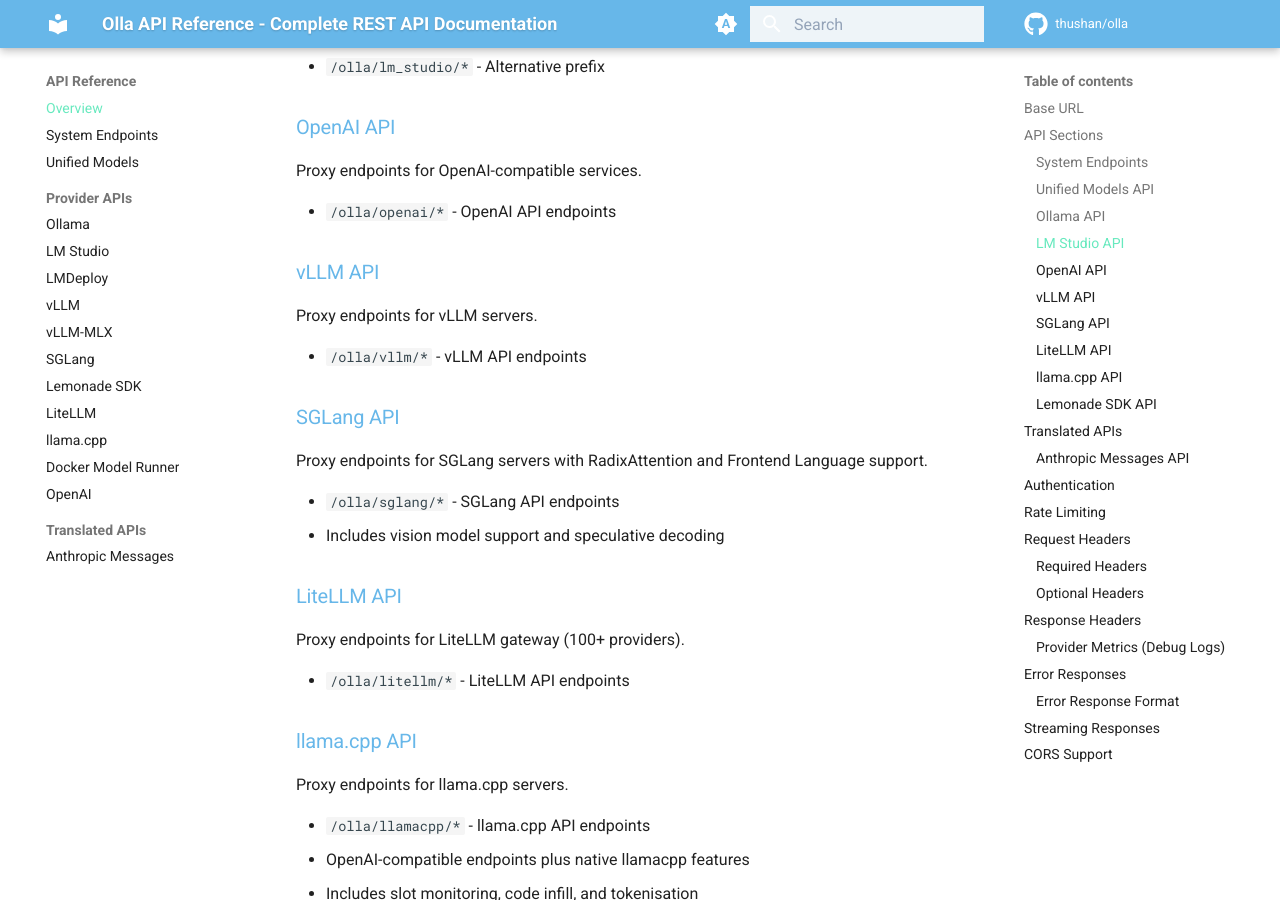
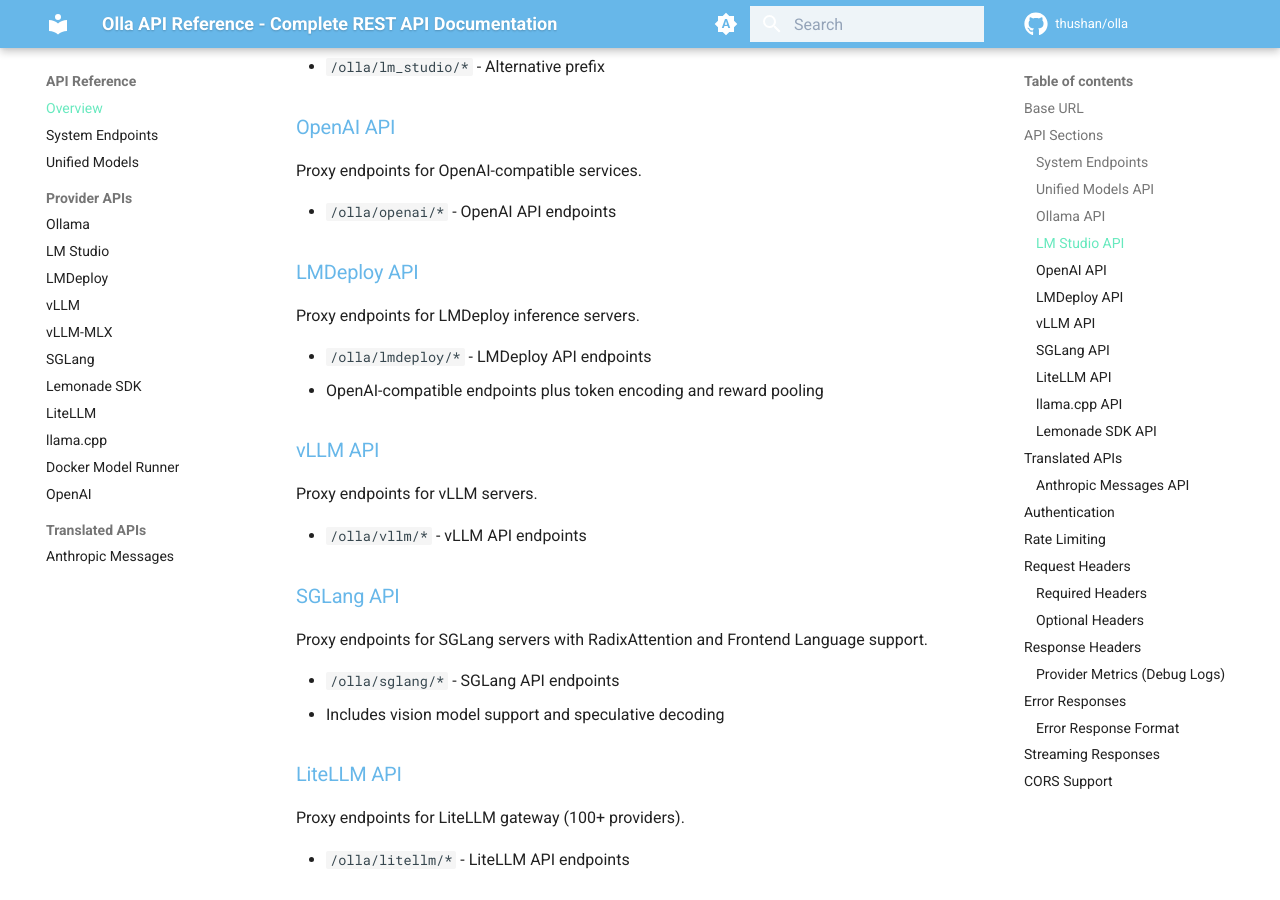
Before and after one commit to leo-3889/olla, an MkDocs documentation site: the page built from docs/content/api-reference/overview.md, in a window 1280 px wide and 900 px high, scrolled down 1314 px. Built offline with MkDocs 1.6.1 and Material for MkDocs 9.7.7, drawn with Linux system fonts in a browser that asks for light colours; comment, search, counter and statistics services are not loaded; some of the changed text lies outside the part shown.

Commit message:
link lmdeploy from backend overview docs

```diff
--- a/docs/content/api-reference/overview.md
+++ b/docs/content/api-reference/overview.md
@@ -51,6 +51,12 @@
 Proxy endpoints for OpenAI-compatible services.
 
 - `/olla/openai/*` - OpenAI API endpoints
+
+### [LMDeploy API](lmdeploy.md)
+Proxy endpoints for LMDeploy inference servers.
+
+- `/olla/lmdeploy/*` - LMDeploy API endpoints
+- OpenAI-compatible endpoints plus token encoding and reward pooling
 
 ### [vLLM API](vllm.md)
 Proxy endpoints for vLLM servers.
@@ -147,7 +153,7 @@
 | `X-Olla-Request-ID` | Unique request identifier |
 | `X-Olla-Endpoint` | Backend endpoint name |
 | `X-Olla-Model` | Model used (if applicable) |
-| `X-Olla-Backend-Type` | Provider type, examples: <br> `ollama/lm-studio/llamacpp/openai/openai-compatible/vllm/sglang/lemonade` |
+| `X-Olla-Backend-Type` | Provider type, examples: <br> `ollama/lm-studio/llamacpp/openai/openai-compatible/vllm/sglang/lemonade/lmdeploy` |
 | `X-Olla-Response-Time` | Total processing time |
 | `X-Olla-Routing-Strategy` | Routing strategy used (when model routing is active) |
 | `X-Olla-Routing-Decision` | Routing decision made (routed/fallback/rejected) |
```
Also changed, not shown: docs/content/concepts/overview.md (+1 -1 lines), docs/content/faq.md (+1 -1 lines), docs/content/index.md (+1 -1 lines), docs/content/integrations/overview.md (+1 -0 lines).
